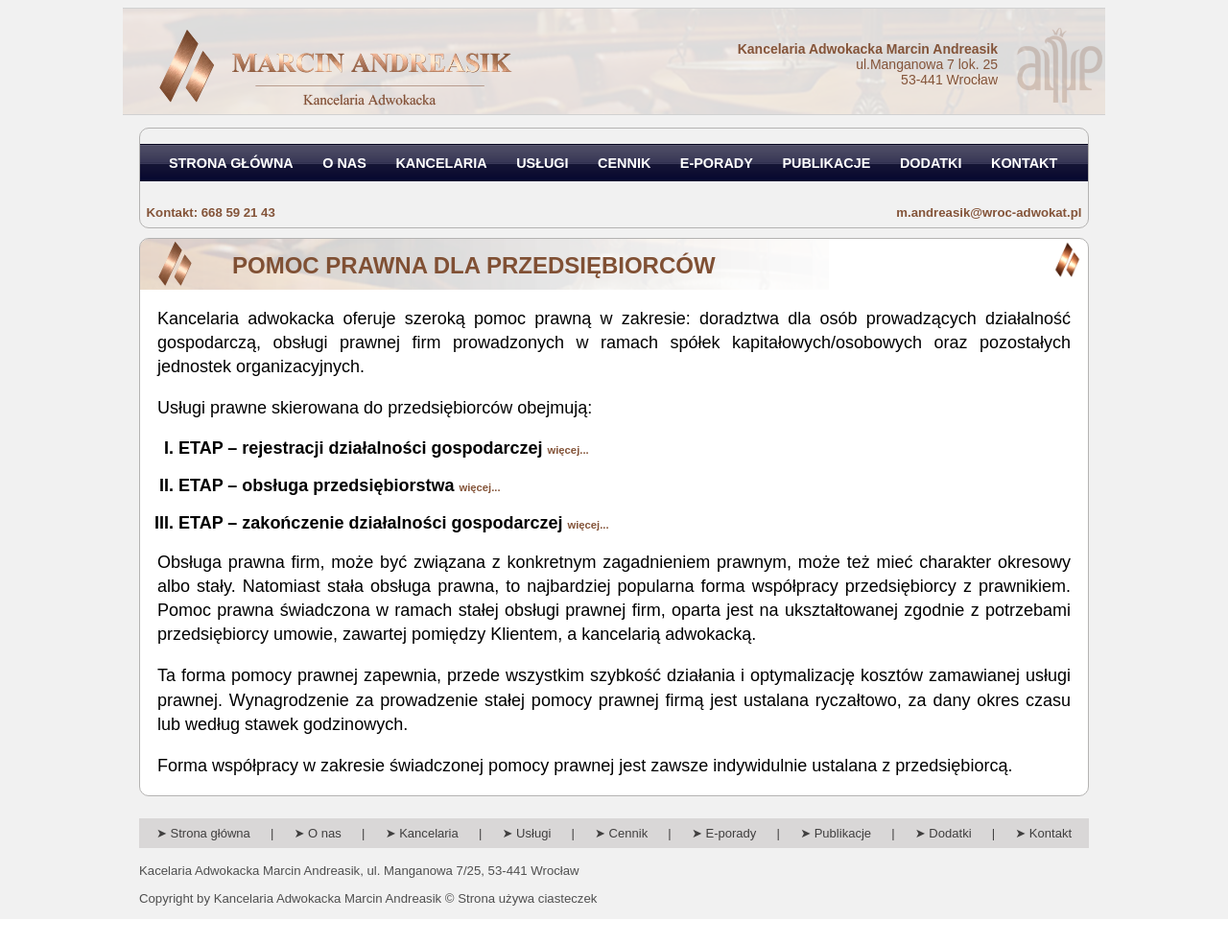
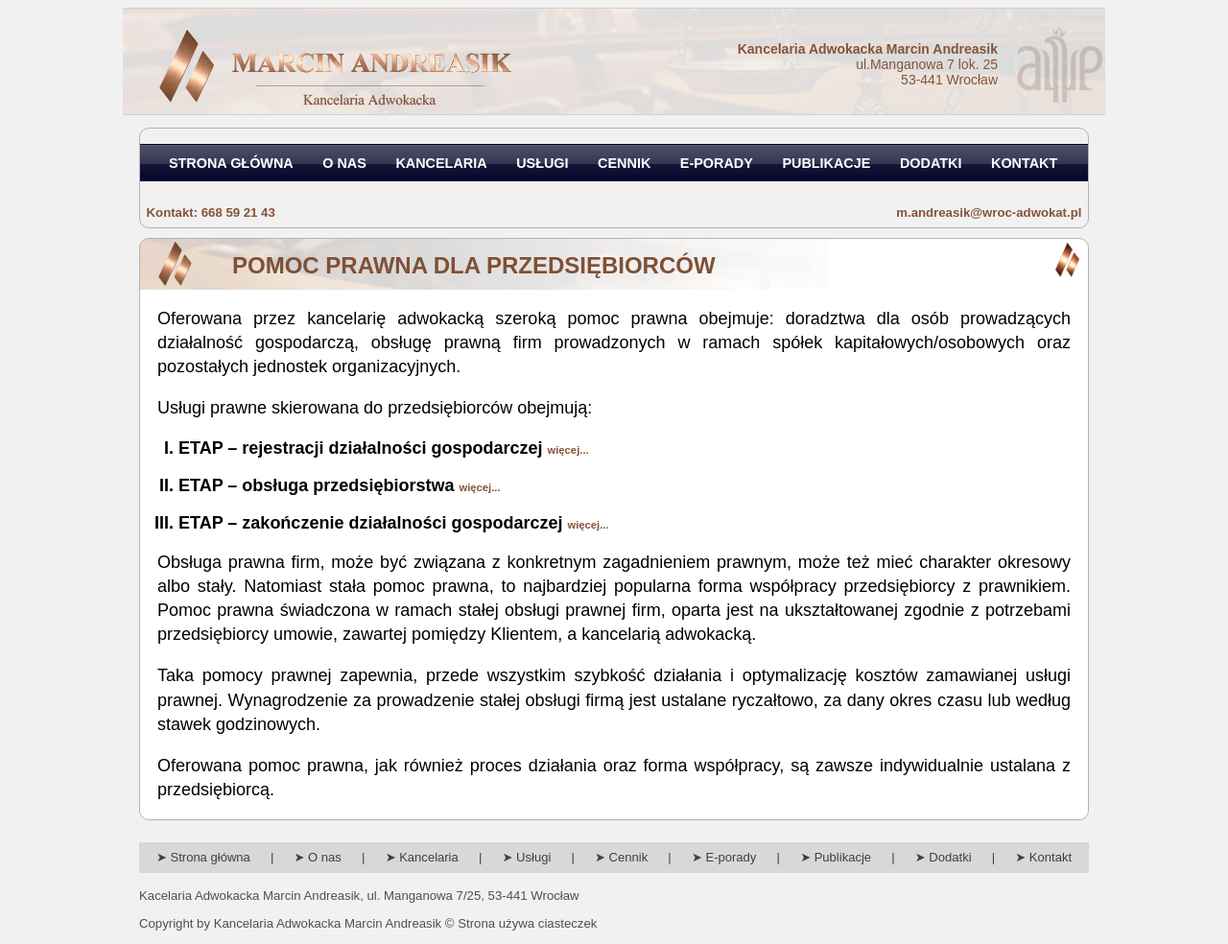
Before and after one commit to sztosz/marcin, a Django app: template templates/main_site/services/entrepreneurs.html in a window 1280 px wide. Shown: the whole page at 96% size. Before the commit the page ends 958 px from the top, so only its background shows below. Run offline with Django 3.2, Linux system fonts and the light colour scheme; the template is opened without the code that fills it, so the values that code supplies are empty.

Commit message:
SEO changes + some css fixes

```diff
--- a/templates/main_site/services/entrepreneurs.html
+++ b/templates/main_site/services/entrepreneurs.html
@@ -8,30 +8,29 @@
     <div class="main_container_header"><h1>POMOC PRAWNA DLA PRZEDSIĘBIORCÓW</h1></div>
     <img class="rotating_logo " src="/static/img/logo.gif">
   </div>
-  <p>Kancelaria adwokacka oferuje szeroką pomoc prawną w zakresie: doradztwa dla osób prowadzących działalność gospodarczą, obsługi prawnej firm prowadzonych w ramach spółek kapitałowych/osobowych oraz pozostałych jednostek organizacyjnych.</p>
+  <p>Oferowana przez kancelarię adwokacką szeroką pomoc prawna obejmuje: doradztwa dla osób prowadzących działalność gospodarczą, obsługę prawną firm prowadzonych w ramach spółek kapitałowych/osobowych oraz pozostałych jednostek organizacyjnych.</p>
     <p>Usługi prawne skierowana do przedsiębiorców obejmują:</p>
     <ol type="I">
       <li onclick="toggle_visibility('registration');">ETAP – rejestracji działalności gospodarczej <small class="font_brown smaller_text">więcej...</small></li>
       <ul id="registration">
         <li>pomoc prawna w rozpoczęciu działalności, a więc w zakładaniu i rejestracji podmiotów gospodarczych, w tym spółek prawa handlowego, jak również ich przekształcenia, łączenia i podziału,</li>
-        <li>kompleksowe przygotowanie nowo powstałym jednostką gospodarczym podstawowych aktów wykonawczych, koniecznych do ich prawidłowego funkcjonowania, tj. regulaminów, uchwał organów spółek, protokołów z walnych zgromadzeń, regulaminów wynagrodzeń oraz regulaminów pracy,</li>
+        <li>kompleksowe przygotowanie nowo powstałym jednostką gospodarczym podstawowych aktów wykonawczych, koniecznych do ich prawidłowego funkcjonowania, tj. regulaminów, uchwał organów spółek, protokołów z walnych zgromadzeń, regulaminów wynagrodzeń oraz regulaminów pracy.</li>
       </ul>
       <li onclick="toggle_visibility('service');">ETAP – obsługa przedsiębiorstwa <small class="font_brown smaller_text">więcej...</small></li>
       <ul id="service">
-        <li>kompleksową pomoc prawną (udzielanie porad prawnych, opiniowanie i sporządzanie projektów umów/kontraktów, analizę prawną oraz podatkową podejmowanych przez przedsiębiorców działań,</li>
-        <li>kompleksową pomoc prawną (udzielanie porad prawnych, opiniowanie i sporządzanie projektów umów/kontraktów, analizę prawną oraz podatkową podejmowanych przez przedsiębiorców działań,</li>
+        <li>kompleksowa pomoc prawna w zakresie: udzielania porad prawnych, opiniowania i sporządzania projektów umów/kontraktów, analiza prawna oraz podatkową podejmowanych przez przedsiębiorców działań,</li>
         <li>udział w negocjacjach,</li>
         <li>windykację należności związanych z prowadzoną działalnością gospodarczą na etapie postępowania polubownego, sądowego i egzekucyjnego,</li>
-        <li>umożliwiamy skorzystanie z Pieczęci prewencyjnej</li>
+        <li>umożliwiamy skorzystanie z Pieczęci prewencyjnej.</li>
       </ul>
       <li onclick="toggle_visibility('ending');">ETAP – zakończenie działalności gospodarczej <small class="font_brown smaller_text">więcej...</small></li>
       <ul id="ending">
-        <li>w przypadku podjęcia decyzji o zakończeniu prowadzenia przedsiębiorstwa przez dany podmiot, kancelaria adwokacka udziela pomocy prawnej w procesie rozwiązania lub likwidacji danej jednostki, jak i udział w procesie ogłoszenia upadłości danego podmiotu.</li>
+        <li>w przypadku podjęcia decyzji o zakończeniu prowadzenia przedsiębiorstwa przez dany podmiot, oferowana jest przez kancelaria adwokacka pomoc prawna w procesie rozwiązania lub likwidacji danej jednostki, jak i udział w procesie ogłoszenia upadłości danego podmiotu.</li>
       </ul>
     </ol>
-    <p>Obsługa prawna firm, może być związana z konkretnym zagadnieniem prawnym, może też mieć charakter okresowy albo stały. Natomiast stała obsługa prawna, to najbardziej popularna forma współpracy przedsiębiorcy z prawnikiem. Pomoc prawna świadczona w ramach stałej obsługi prawnej firm, oparta jest na ukształtowanej zgodnie z potrzebami przedsiębiorcy umowie, zawartej pomiędzy Klientem, a kancelarią adwokacką.</p>
-    <p>Ta forma pomocy prawnej zapewnia, przede wszystkim szybkość działania i optymalizację kosztów zamawianej usługi prawnej. Wynagrodzenie za prowadzenie stałej pomocy prawnej firmą jest ustalana ryczałtowo, za dany okres czasu lub według stawek godzinowych.</p>
-    <p>Forma współpracy w zakresie świadczonej pomocy prawnej jest zawsze indywidulnie ustalana z przedsiębiorcą.</p>
+    <p>Obsługa prawna firm, może być związana z konkretnym zagadnieniem prawnym, może też mieć charakter okresowy albo stały. Natomiast stała pomoc prawna, to najbardziej popularna forma współpracy przedsiębiorcy z prawnikiem. Pomoc prawna świadczona w ramach stałej obsługi prawnej firm, oparta jest na ukształtowanej zgodnie z potrzebami przedsiębiorcy umowie, zawartej pomiędzy Klientem, a kancelarią adwokacką.</p>
+    <p>Taka pomocy prawnej zapewnia, przede wszystkim szybkość działania i optymalizację kosztów zamawianej usługi prawnej. Wynagrodzenie za prowadzenie stałej obsługi firmą jest ustalane ryczałtowo, za dany okres czasu lub według stawek godzinowych.</p>
+    <p>Oferowana pomoc prawna, jak również proces działania oraz forma współpracy, są zawsze indywidualnie ustalana z przedsiębiorcą.</p>
 
 </div> <!-- main_container -->
 <script>document.addEventListener("DOMContentLoaded", function() {initial_hidden(['registration', 'service', 'ending'])});</script>
```
Also changed, not shown: templates/main_site/services/individual.html (+5 -5 lines).
